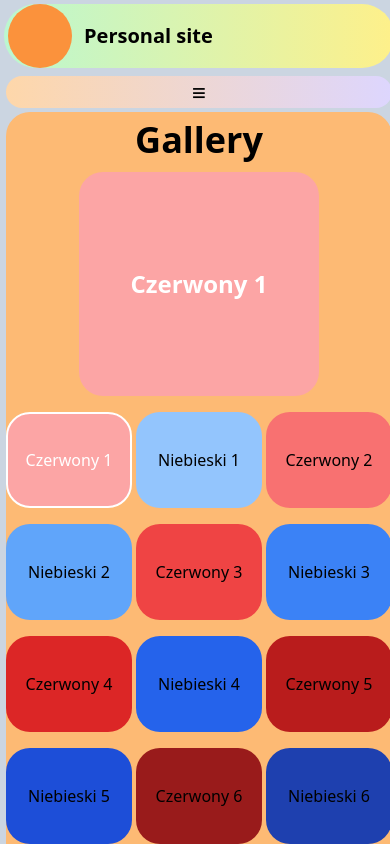
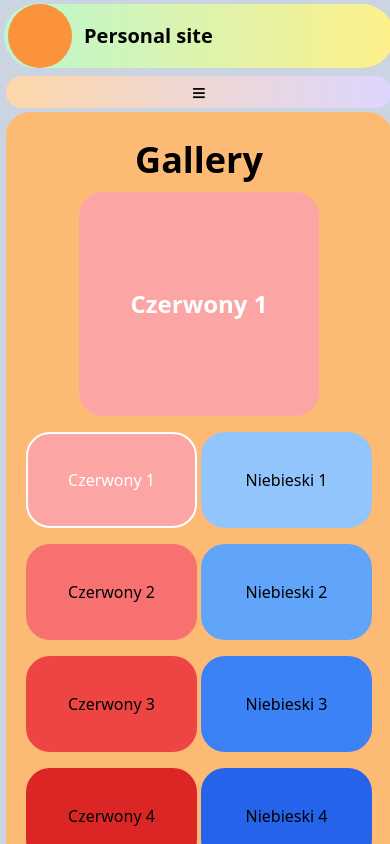
Before and after one commit to Majdanka/nextJsprj, a Next.js app: page /gallery in a window 390 px wide. Shown: the top 844 px of the page. Built offline with nearby package versions, Linux system fonts and the light colour scheme.

Commit message:
Gallery page responsive changes

```diff
--- a/app/(publicPage)/gallery/page.tsx
+++ b/app/(publicPage)/gallery/page.tsx
@@ -8,7 +8,7 @@ export const metadata: Metadata = {
 
 export default function Gallery() {
   return (
-    <main className="w-[99%] bg-orange-300 rounded-3xl md:h-[80vh] flex flex-col items-center h-[140vh]">
+    <main className="w-[99%] bg-orange-300 rounded-3xl md:h-[80vh] md:p-0 flex flex-col items-center h-fit p-5">
       <h1 className="text-4xl font-bold pt-2">Gallery</h1>
       <Suspense fallback="Loading gallery... ">
         <GalleryHandler />
--- a/app/components/galleryPage/galleryHandler.tsx
+++ b/app/components/galleryPage/galleryHandler.tsx
@@ -67,7 +67,7 @@ export default async function GalleryHandler() {
   return (
     <>
       <ChosenImage img={current ? current : "r3"} />
-      <div className="w-full grid grid-cols-3 md:grid-cols-7 gap-1 mt-1">
+      <div className="w-full grid grid-cols-2 md:grid-cols-7 gap-1 mt-1">
         {images}
       </div>
       <ImageNav />
```
